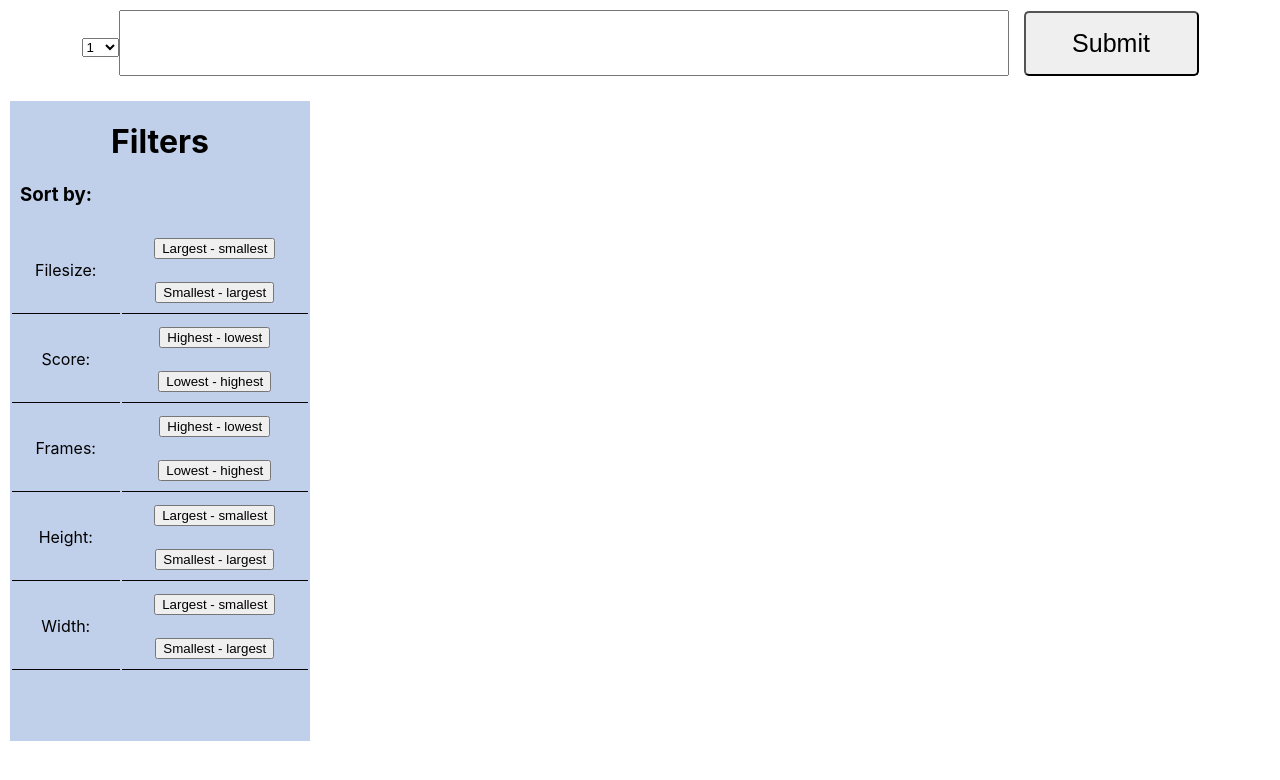
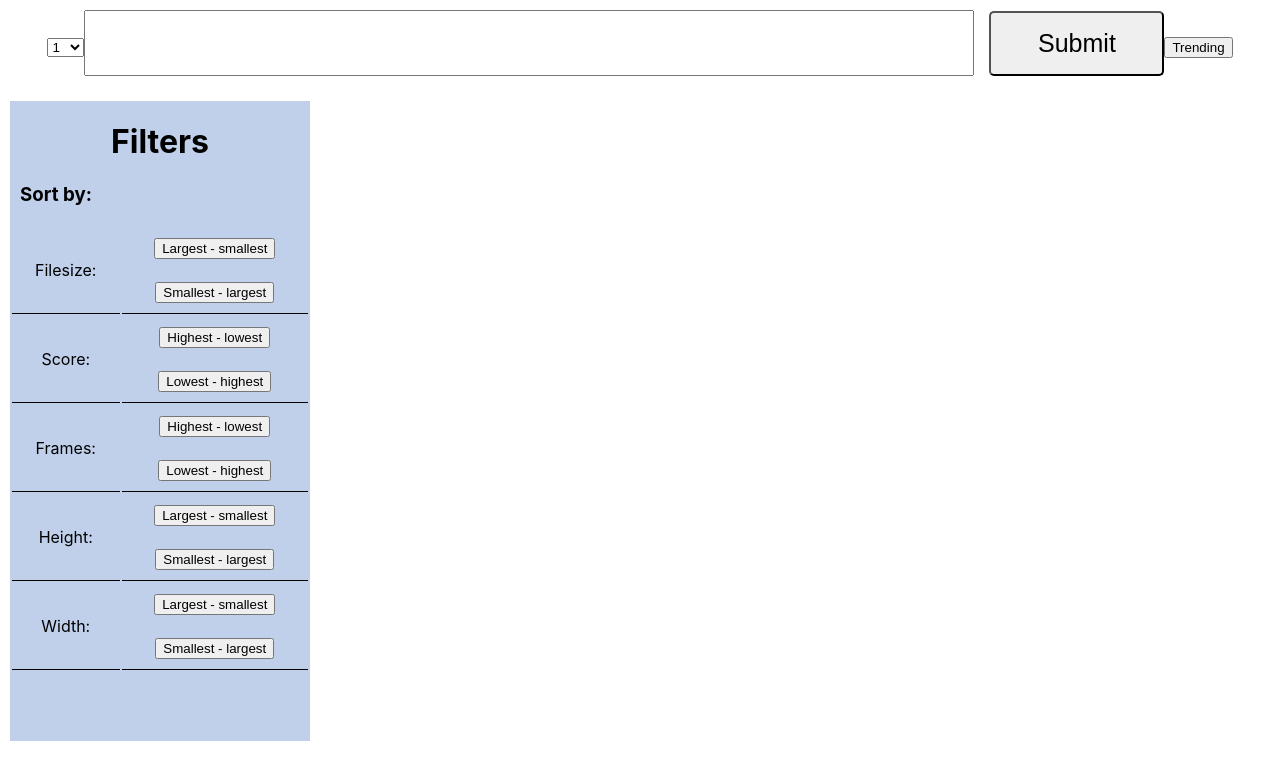
Before and after one commit to pnolan89/gif-sorter, a React (Create React App) app: page / in a window 1280 px wide. Shown: the top 780 px of the page. Built offline with nearby package versions, Linux system fonts and the light colour scheme.

Commit message:
add giphy trending endpoint for MainInput

```diff
--- a/src/App.js
+++ b/src/App.js
@@ -14,6 +14,7 @@ class App extends Component {
     };
     this.handleMainInputSubmit = this.handleMainInputSubmit.bind(this);
     this.handleSortUpdate = this.handleSortUpdate.bind(this);
+    this.handleTrendingSubmit = this.handleTrendingSubmit.bind(this);
   }
 
   handleMainInputSubmit(query, limit) {
@@ -23,7 +24,20 @@ class App extends Component {
         newState.imageData = response.data.data.slice(0, limit);
         this.setState(newState);
       })
-      .catch(function (response) {
+      .catch((response) => {
+        console.log(response);
+      });
+  }
+
+  handleTrendingSubmit(limit) {
+    let newState = this.state;
+    axios.get(`http://api.giphy.com/v1/gifs/trending?api_key=W44TRfEABYfip5euY6PwifWx6vh4oLvm`)
+      .then((response) => {
+        newState.imageData = response.data.data.slice(0, limit);
+        this.setState(newState);
+        // console.log('TRENDING: ', response);
+      })
+      .catch((response) => {
         console.log(response);
       });
   }
@@ -37,7 +51,7 @@ class App extends Component {
   render() {
     return (
       <div className="App">
-          <MainInput handleMainInputSubmit={this.handleMainInputSubmit}/>
+          <MainInput handleMainInputSubmit={this.handleMainInputSubmit} handleTrendingSubmit={this.handleTrendingSubmit}/>
           <div id='list-container'>
             <Filters handleSortUpdate={this.handleSortUpdate}/>
             <ImageList imageData={this.state.imageData} sortBy={this.state.sortBy}/>
--- a/src/main-input/main-input.jsx
+++ b/src/main-input/main-input.jsx
@@ -10,6 +10,7 @@ class MainInput extends Component {
     };
     this.onChange = this.onChange.bind(this);
     this.onSubmit = this.onSubmit.bind(this);
+    this.onClick = this.onClick.bind(this);
   }
 
   onChange(event) {
@@ -21,6 +22,11 @@ class MainInput extends Component {
   onSubmit(event) {
     event.preventDefault();
     this.props.handleMainInputSubmit(this.state.query, this.state.limit);
+  }
+
+  onClick(event) {
+    event.preventDefault();
+    this.props.handleTrendingSubmit(this.state.limit);
   }
 
   render() {
@@ -55,6 +61,7 @@ class MainInput extends Component {
         </select>
         <input id="main-input-textbox" name="query" type="text" onChange={this.onChange}/>
         <input id="main-input-submit" type="submit" value="Submit" />
+        <input id="trending-button" type="button" value="Trending" onClick={this.onClick} />
       </form>
     );
   }
```
